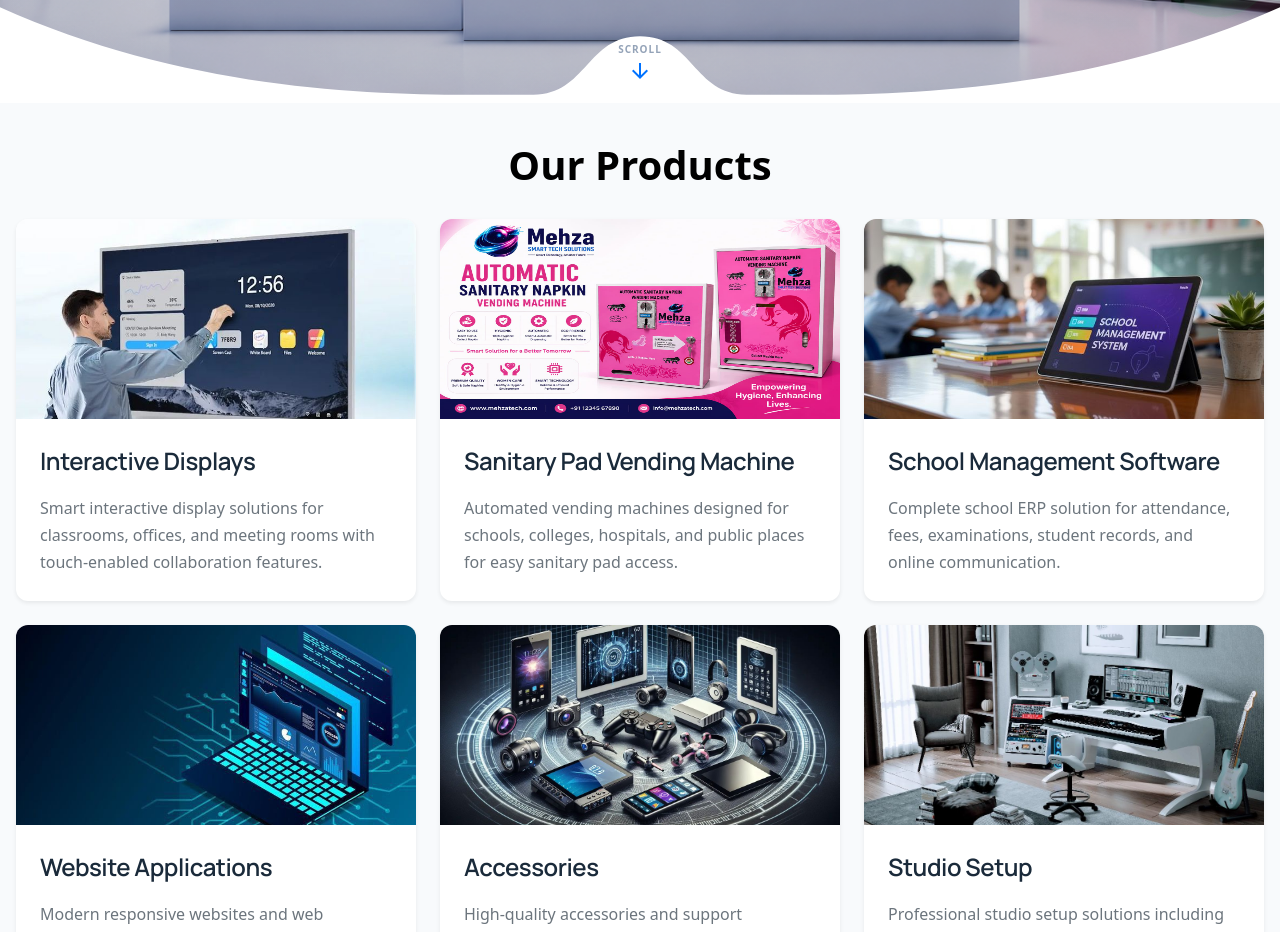
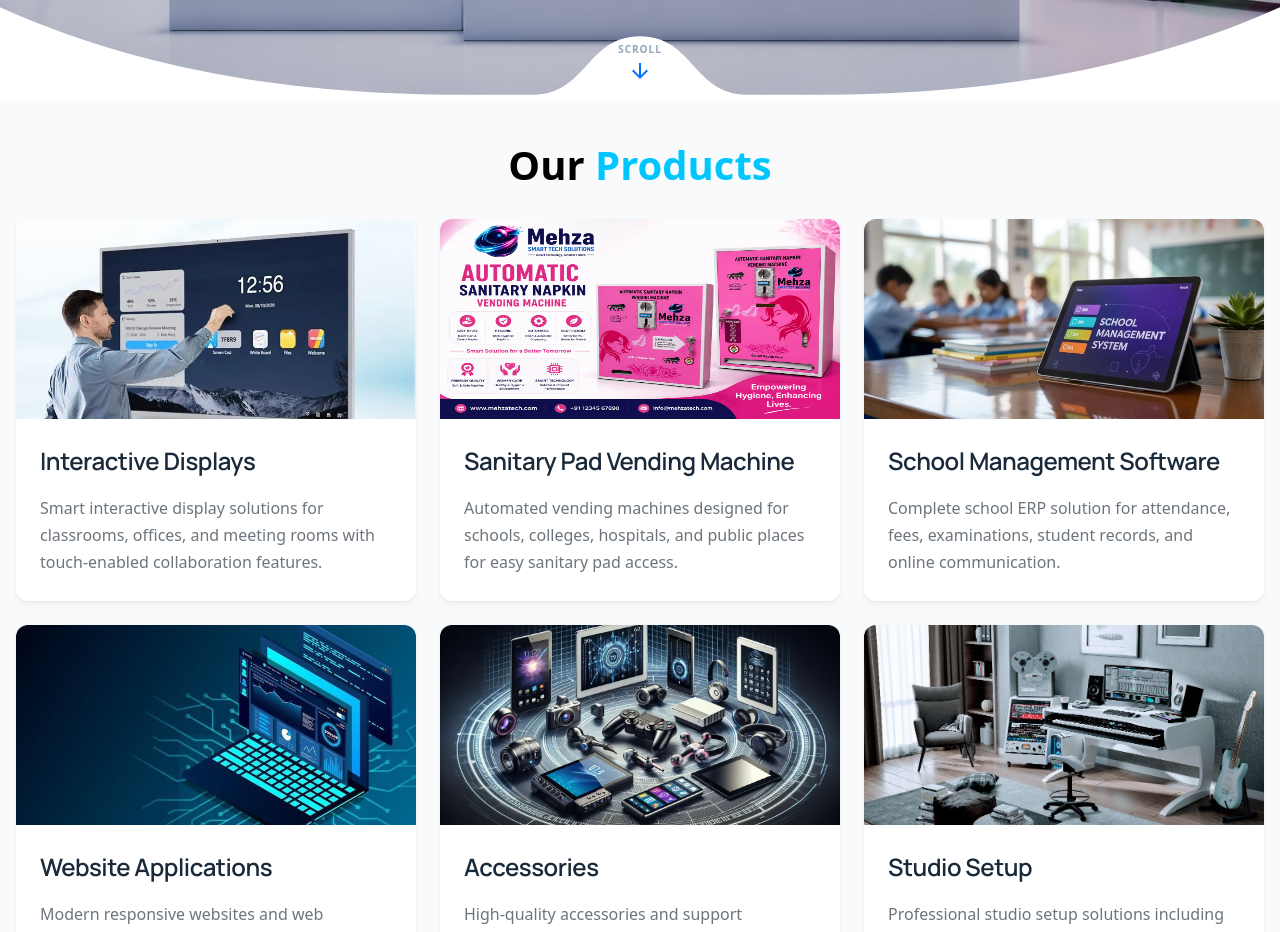
Before and after one commit to MOHDSUHAIL09/mehza, a React (Vite) app: page / in a window 1280 px wide. Shown: the part 780-1712 px from the top of the page. Built offline with nearby package versions, Linux system fonts and the light colour scheme; no server answers.

Commit message:
update code

```diff
--- a/src/pages/Home.jsx
+++ b/src/pages/Home.jsx
@@ -297,7 +297,7 @@ const Home = () => {
               fontWeight: '700'
             }}
           >
-            Our Products
+            Our <span style={{ color: '#00C6FF' }}> Products </span>
           </div>
         </div>
 
```
